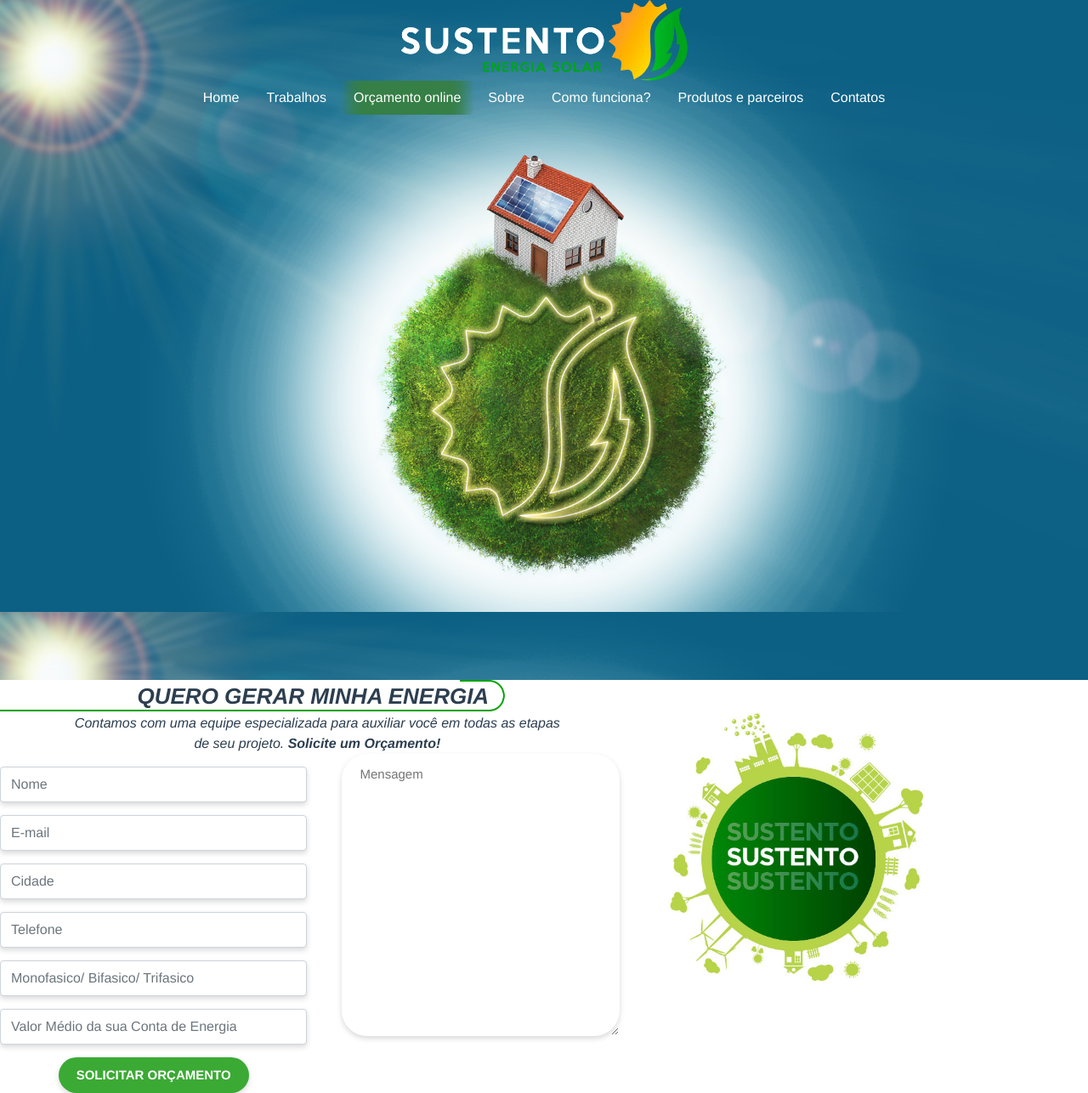
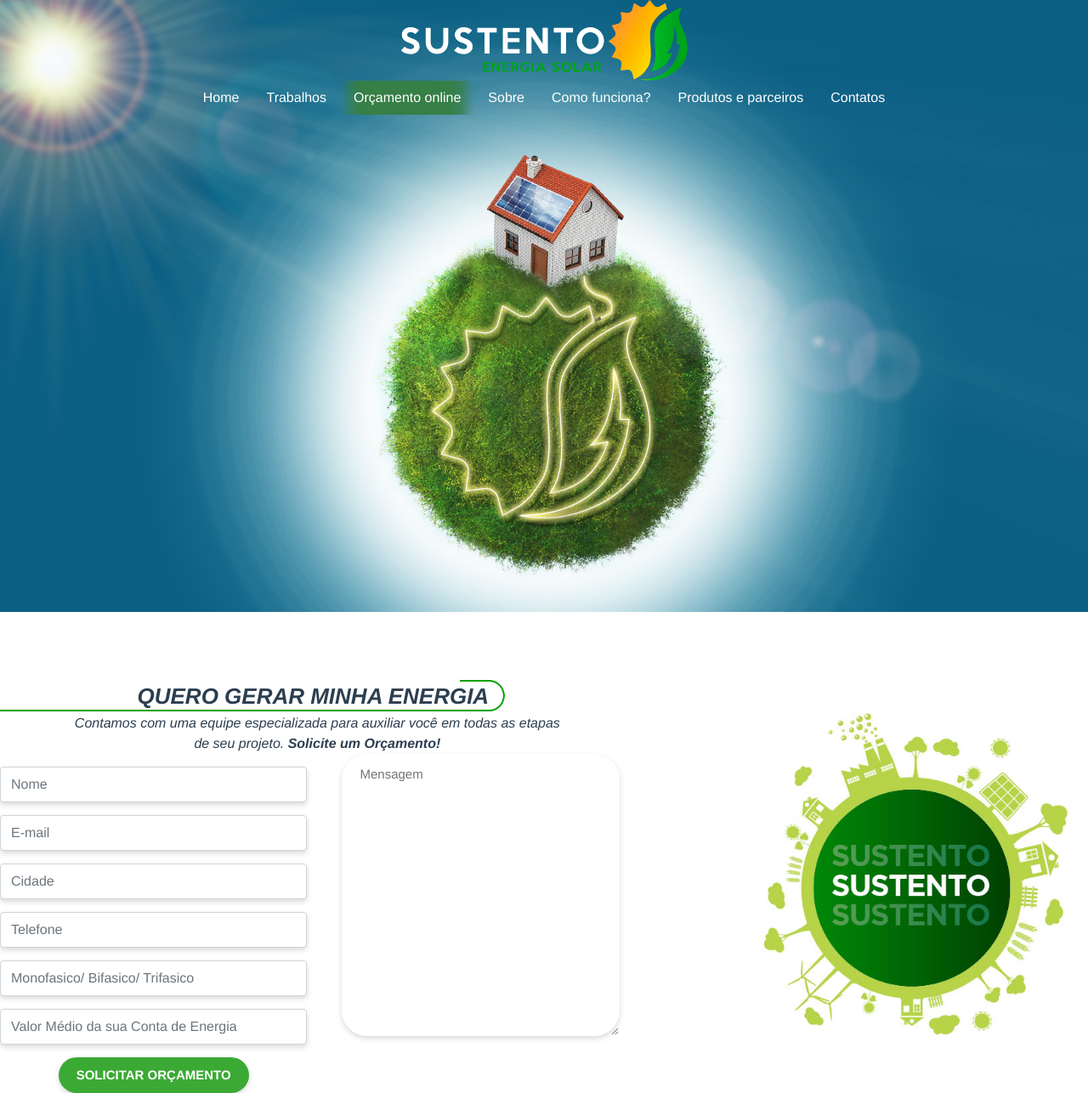
Before and after one commit to Woloszyn/_sustento_energia_solar, a Vue app: page / in a window 1280 px wide. Shown: the whole page at 85% size. Built offline with nearby package versions, Linux system fonts and the light colour scheme.

Commit message:
Fixed OrcamentoOnline

```diff
--- a/src/App.vue
+++ b/src/App.vue
@@ -19,6 +19,7 @@
 </script>
 
 <style>
+body { overflow-x: hidden; }
 #app {
   font-family: Avenir, Helvetica, Arial, sans-serif;
   -webkit-font-smoothing: antialiased;
--- a/src/components/Menu.vue
+++ b/src/components/Menu.vue
@@ -3,7 +3,12 @@
         <a href="">
             <img src="../assets/home/logo.png" alt="" srcset="">
         </a>
-        <b-nav pills align="center">
+        <b-nav v-if="!menuStick" pills align="center">
+           <b-nav-item v-for="menu in items_menu" :active="menu.active" :key="menu.name" :href='menu.link' @click="changeActive(menu)">
+                {{menu.name}}
+            </b-nav-item>
+        </b-nav>
+        <b-nav v-else pills align="center">
            <b-nav-item v-for="menu in items_menu" :active="menu.active" :key="menu.name" :href='menu.link' @click="changeActive(menu)">
                 {{menu.name}}
             </b-nav-item>
@@ -51,11 +56,9 @@
                     "link": "#contatos",
                     "active": false
                 },
-            ]
+            ],
+            menuStick: false,
         }
-    },
-    computed: {
-
     },
     methods: {
         changeActive(menu) {
@@ -75,7 +78,8 @@
     #menu{
         background-image: url("../assets/home/banner-2.jpg");
         background-size: 100%;
-        min-height: 800px;
+        background-repeat: no-repeat;
+        min-height: 100vh;
     }
     .nav-link {
         color: white !important;
--- a/src/components/OrcamentoOnline.vue
+++ b/src/components/OrcamentoOnline.vue
@@ -51,7 +51,9 @@
 
     .orcamento{
         background-image: url('../assets/orcamento/bg-orcamento.jpg') ;
-        background-size: 100%;
+        background-position-x: -50px;
+        background-size: 120%;
+        background-origin: border-box;
         min-height: 400px;
         background-repeat: no-repeat;
     }
```
Also changed, not shown: src/components/Sobre.vue (added, +13 -0 lines).
